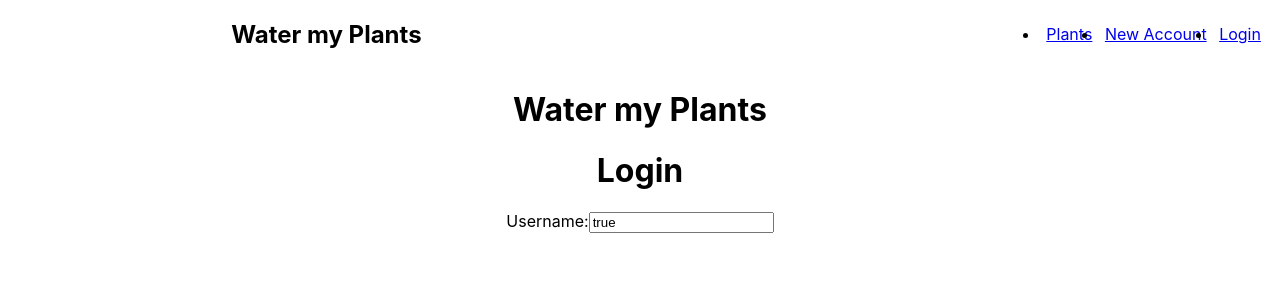
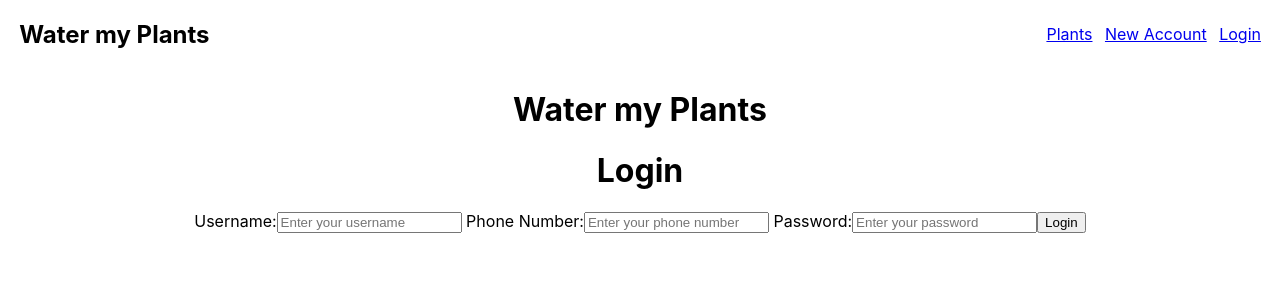
Before and after one commit to ft-water-my-plants/frontend, a React (Create React App) app: page / in a window 1280 px wide. Shown: the top 300 px of the page. Built offline with nearby package versions, Linux system fonts and the light colour scheme.

Commit message:
added inputs to login form

```diff
--- a/src/App.css
+++ b/src/App.css
@@ -45,8 +45,10 @@
 }
 
 .name-div {
+  display: flex;
+  justify-content: flex-start;
   width: 50%;
-  padding: 0 0 0 1%;
+  padding: 0 0 0 1.5%;
 }
 
 .links-list {
@@ -58,6 +60,7 @@
 .links-list li {
   padding: 0 1%;
   text-decoration: none;
+  list-style: none;
 }
 
 /* Plant Form Styling */
--- a/src/components/Login.js
+++ b/src/components/Login.js
@@ -36,9 +36,30 @@ function Login(props){
                 <input
                     type="text"
                     name="username"
-                    value
+                    placeholder="Enter your username"
+                    value={login.username}
+                    onChange={handleChange}
                 />
                 </label>
+                <label> Phone Number:
+                    <input
+                        type="text"
+                        name="phoneNumber"
+                        placeholder="Enter your phone number"
+                        value={login.phoneNumber}
+                        onChange={handleChange}
+                    />
+                </label>
+                <label> Password:
+                    <input
+                        type="password"
+                        name="password"
+                        placeholder="Enter your password"
+                        value={login.password}
+                        onChange={handleChange}
+                    />
+                </label>
+                <button>Login</button>
             </form>
         </div>
     )
```
